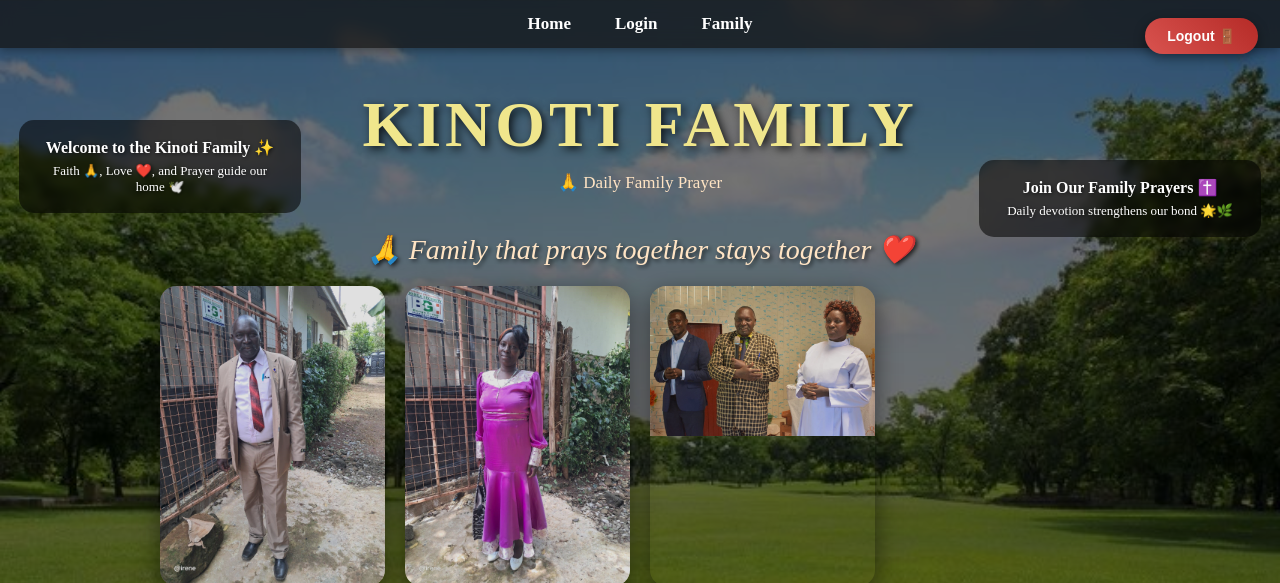
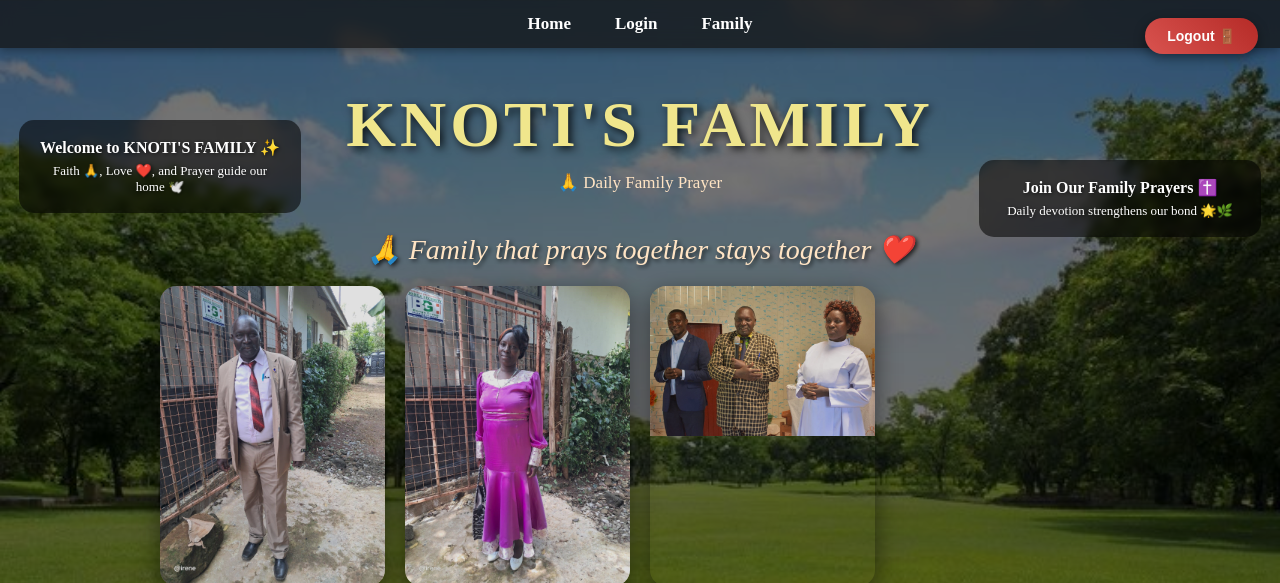
Before and after one commit to Aloysius254/websitedemo, a plain HTML site: page family.html in a window 1280 px wide. Shown: the top 583 px of the page. Drawn offline with Linux system fonts and the light colour scheme; sample sign-in values are in the browser's storage.

Commit message:
Rename Kinoti Family to KNOTI'S FAMILY across all pages

```diff
--- a/family.html
+++ b/family.html
@@ -3,7 +3,7 @@
 <head>
   <meta charset="UTF-8">
   <meta name="viewport" content="width=device-width, initial-scale=1.0">
-  <title>Kinoti Family</title>
+  <title>KNOTI'S FAMILY</title>
   <link rel="stylesheet" href="style1.css">
 </head>
 <body>
@@ -19,7 +19,7 @@
   </nav>
 
   <div class="overlay-text left">
-    <h2>Welcome to the Kinoti Family ✨</h2>
+    <h2>Welcome to KNOTI'S FAMILY ✨</h2>
     <p>Faith 🙏, Love ❤️, and Prayer guide our home 🕊️</p>
   </div>
 
@@ -29,7 +29,7 @@
   </div>
 
   <header>
-    <h1>KINOTI FAMILY</h1>
+    <h1>KNOTI'S FAMILY</h1>
     <p class="header-sub">
       <a href="https://sacredheartchurchnorco.org/daily-family-prayer" target="_blank">🙏 Daily Family Prayer</a>
     </p>
@@ -54,7 +54,7 @@
       </div>
       <div class="gallery-item featured">
         <img src="images/family picture.jpg" alt="Family together">
-        <div class="gallery-caption">The Kinoti Family 👨‍👩‍👧‍👦</div>
+        <div class="gallery-caption">KNOTI'S FAMILY 👨‍👩‍👧‍👦</div>
       </div>
       <div class="gallery-item">
         <img src="images/brothers&sisters.jpg" alt="Brothers and Sisters">
```
Also changed, not shown: index.html (+2 -2 lines), login.html (+1 -1 lines).
